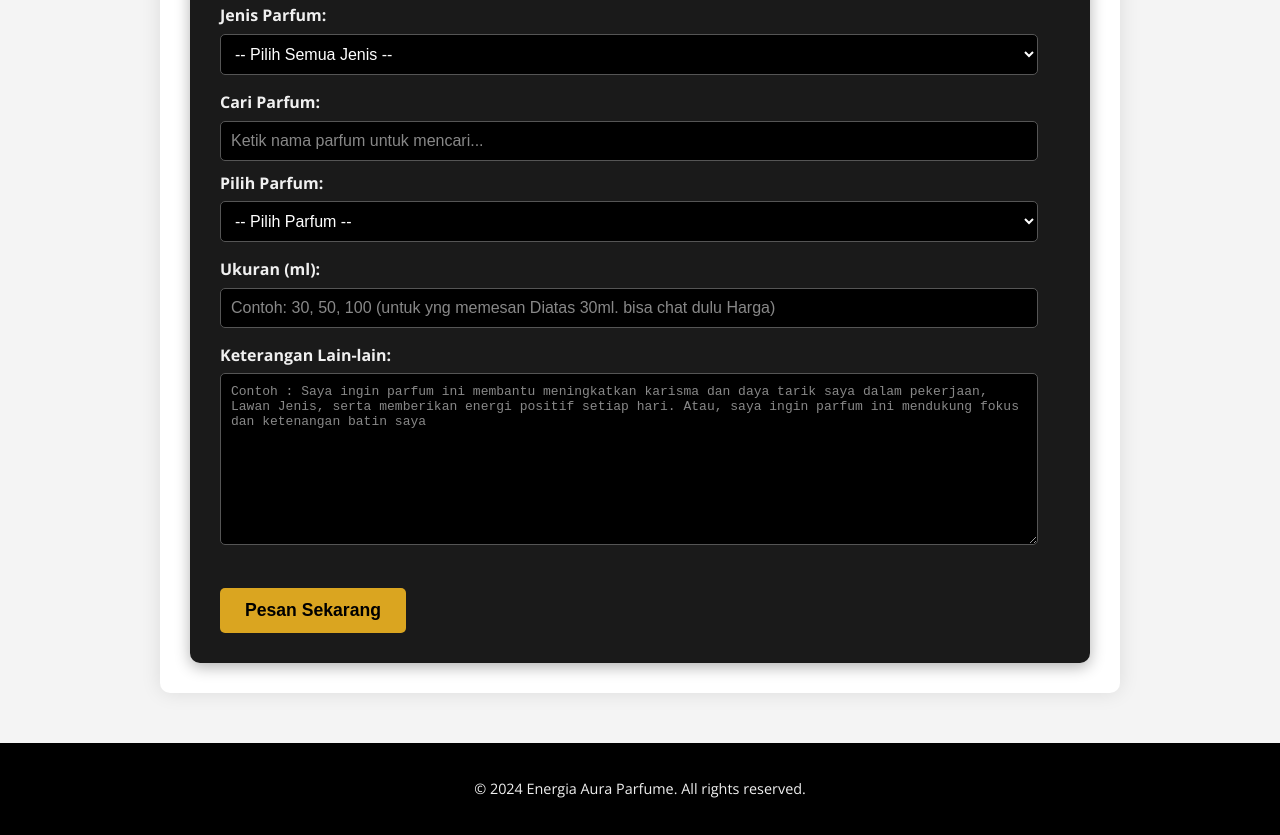
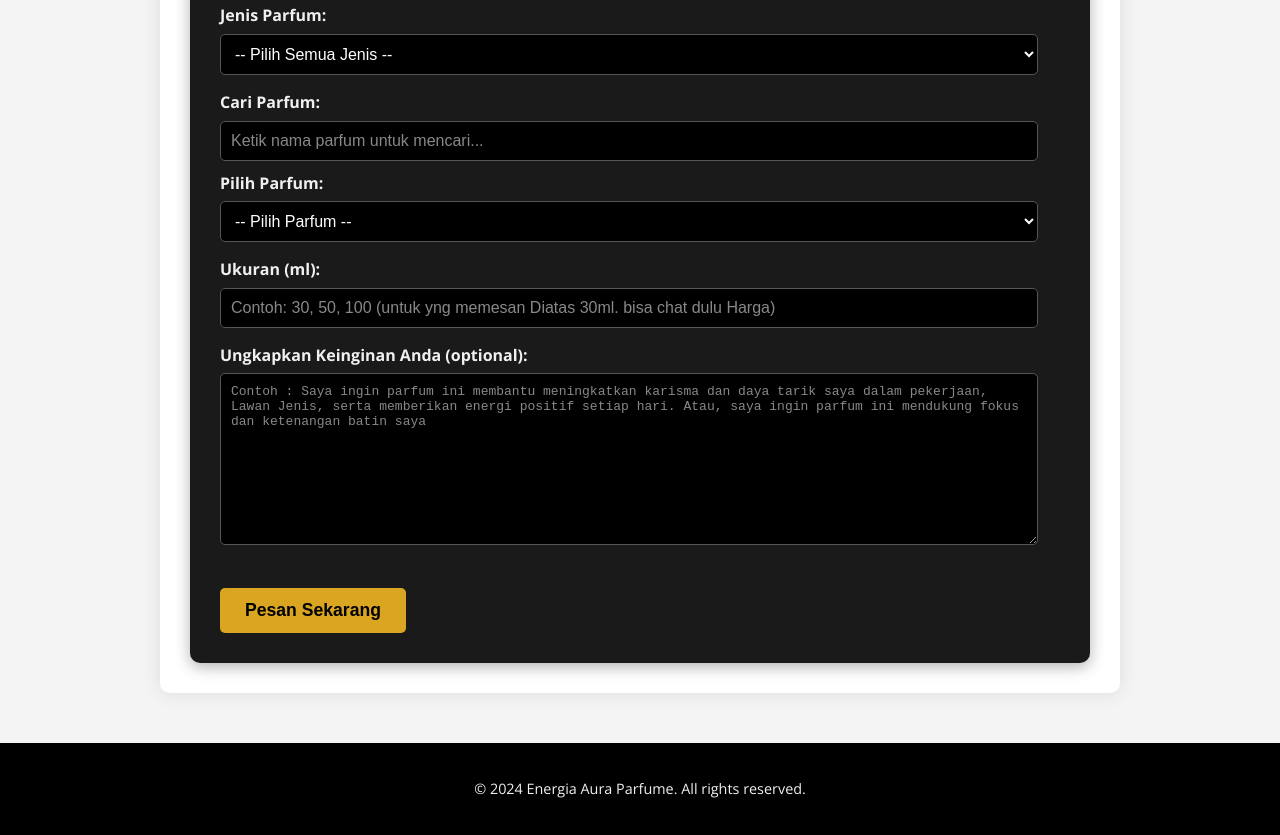
Before and after one commit to mrgrafis/KatalogEnergiaAura, a plain HTML site: page pemesanan.html in a window 1280 px wide. Shown: the part 972-1807 px from the top of the page. Drawn offline with nearby package versions, Linux system fonts and the light colour scheme.

Commit message:
pemesanan.html

```diff
--- a/pemesanan.html
+++ b/pemesanan.html
@@ -359,8 +359,8 @@
                         <input type="number" id="ukuran" name="ukuran" min="10" max="100" placeholder="Contoh: 30, 50, 100 (untuk yng memesan Diatas 30ml. bisa chat dulu Harga)" required>
                     </div>
                     <div class="form-group">
-                        <label for="keterangan">Keterangan Lain-lain:</label>
-                        <textarea id="keterangan" name="keterangant" rows="10" placeholder="Contoh : Saya ingin parfum ini membantu meningkatkan karisma dan daya tarik saya dalam pekerjaan, Lawan Jenis, serta memberikan energi positif setiap hari. Atau, saya ingin parfum ini mendukung fokus dan ketenangan batin saya" required></textarea>
+                        <label for="keterangan">Ungkapkan Keinginan Anda (optional):</label>
+                        <textarea id="keterangan" name="keterangan" rows="10" placeholder="Contoh : Saya ingin parfum ini membantu meningkatkan karisma dan daya tarik saya dalam pekerjaan, Lawan Jenis, serta memberikan energi positif setiap hari. Atau, saya ingin parfum ini mendukung fokus dan ketenangan batin saya" required></textarea>
                     </div>
 
 
@@ -1538,7 +1538,7 @@
                                 `Jenis Parfum: ${jenisParfum}\n` +
                                 `Parfum: ${parfum}\n` +
                                 `Ukuran: ${ukuran} ml\n\n` +
-                                `Keterangan: ${keterangan}\n` +
+                                `Keterangan: ${keterangan || 'Tidak disebutkan'}\n` +
                                 `Terima kasih.`;
 
                 // Ganti nomor WhatsApp di sini jika perlu
```
